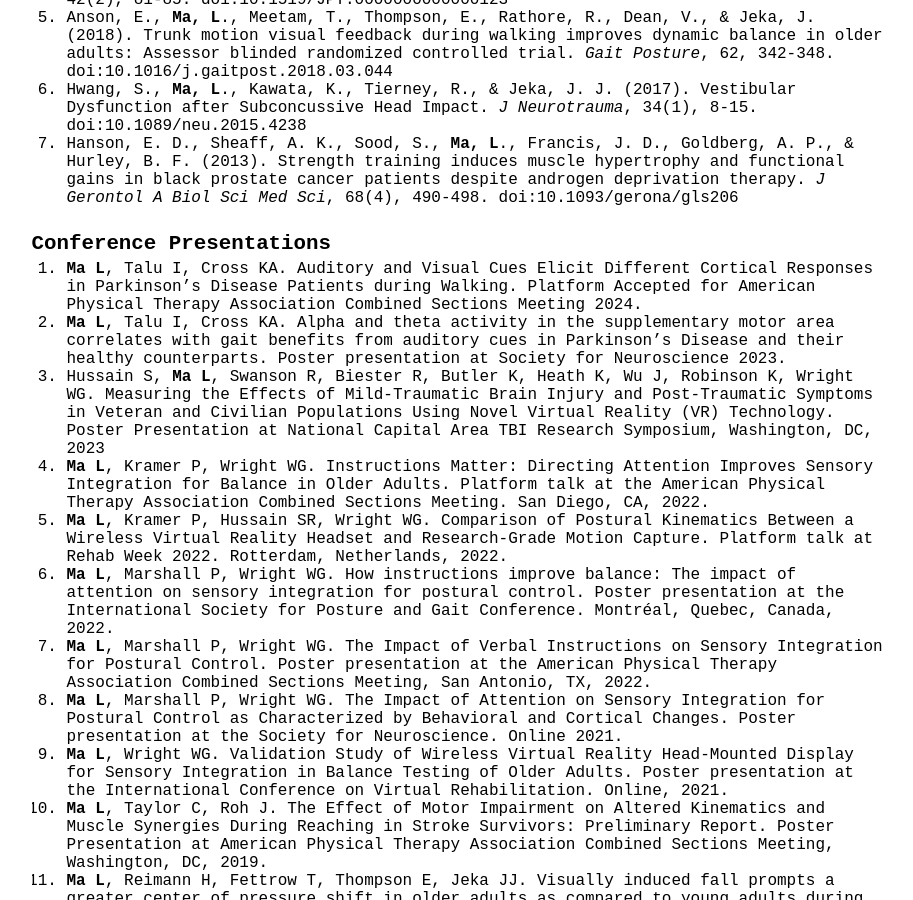
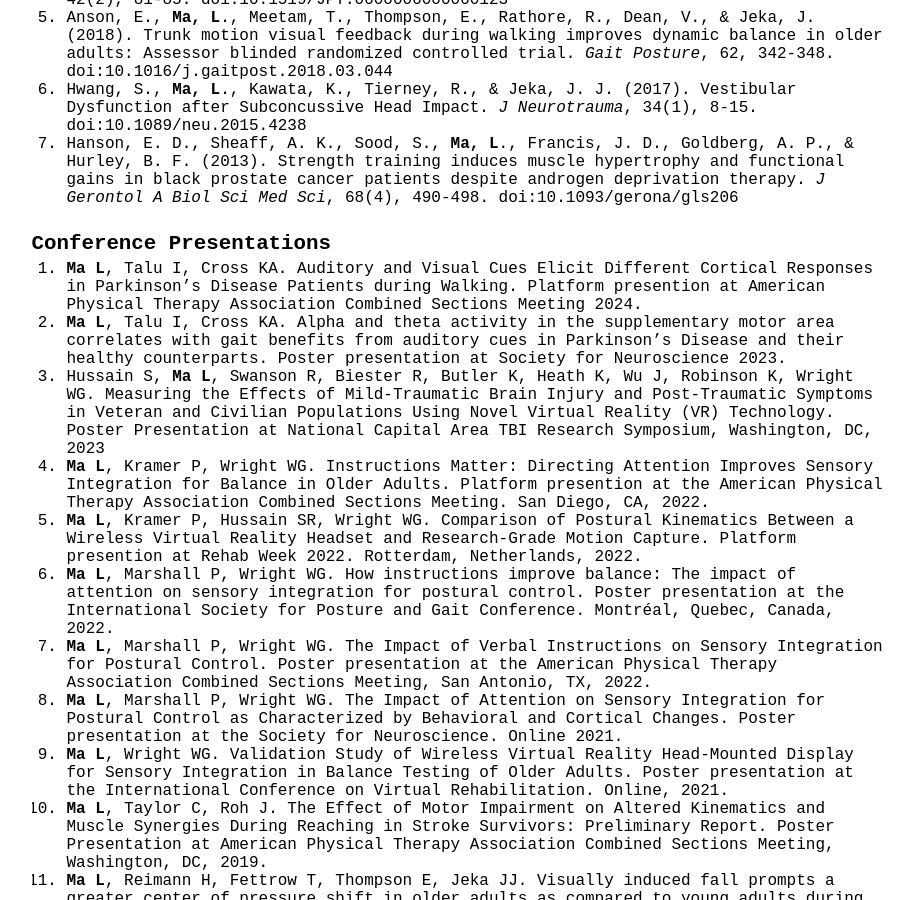
Before and after one commit to leima1/leima1.github.io, a Jekyll site: the page built from pages/cv.md, in a window 1280 px wide and 900 px high, scrolled down 720 px. Shown: the whole window, without its empty margins (181-1094 px from the left). Built offline with Jekyll 4.4.1, drawn with Linux system fonts in a browser that asks for light colours; some of the changed text lies outside the part shown.

Commit message:
Update cv.md

```diff
--- a/pages/cv.md
+++ b/pages/cv.md
@@ -34,11 +34,11 @@ permalink: /cv/
 <p>&nbsp;</p>
 
 ## Conference Presentations
-1.	**Ma L**, Talu I, Cross KA. Auditory and Visual Cues Elicit Different Cortical Responses in Parkinson's Disease Patients during Walking. Platform Accepted for American Physical Therapy Association Combined Sections Meeting 2024.
+1.	**Ma L**, Talu I, Cross KA. Auditory and Visual Cues Elicit Different Cortical Responses in Parkinson's Disease Patients during Walking. Platform presention at American Physical Therapy Association Combined Sections Meeting 2024.
 2.	**Ma L**, Talu I, Cross KA. Alpha and theta activity in the supplementary motor area correlates with gait benefits from auditory cues in Parkinson's Disease and their healthy counterparts. Poster presentation at Society for Neuroscience 2023.
 3.	Hussain S, **Ma L**, Swanson R, Biester R, Butler K, Heath K, Wu J, Robinson K, Wright WG. Measuring the Effects of Mild-Traumatic Brain Injury and Post-Traumatic Symptoms in Veteran and Civilian Populations Using Novel Virtual Reality (VR) Technology. Poster Presentation at National Capital Area TBI Research Symposium, Washington, DC, 2023
-4.	**Ma L**, Kramer P, Wright WG. Instructions Matter: Directing Attention Improves Sensory Integration for Balance in Older Adults. Platform talk at the American Physical Therapy Association Combined Sections Meeting. San Diego, CA, 2022.
-5.	**Ma L**, Kramer P, Hussain SR, Wright WG. Comparison of Postural Kinematics Between a Wireless Virtual Reality Headset and Research-Grade Motion Capture. Platform talk at Rehab Week 2022. Rotterdam, Netherlands, 2022.
+4.	**Ma L**, Kramer P, Wright WG. Instructions Matter: Directing Attention Improves Sensory Integration for Balance in Older Adults. Platform presention at the American Physical Therapy Association Combined Sections Meeting. San Diego, CA, 2022.
+5.	**Ma L**, Kramer P, Hussain SR, Wright WG. Comparison of Postural Kinematics Between a Wireless Virtual Reality Headset and Research-Grade Motion Capture. Platform presention at Rehab Week 2022. Rotterdam, Netherlands, 2022.
 6.	**Ma L**, Marshall P, Wright WG. How instructions improve balance: The impact of attention on sensory integration for postural control. Poster presentation at the International Society for Posture and Gait Conference. Montréal, Quebec, Canada, 2022.
 7.	**Ma L**, Marshall P, Wright WG. The Impact of Verbal Instructions on Sensory Integration for Postural Control. Poster presentation at the American Physical Therapy Association Combined Sections Meeting, San Antonio, TX, 2022.
 8.	**Ma L**, Marshall P, Wright WG. The Impact of Attention on Sensory Integration for Postural Control as Characterized by Behavioral and Cortical Changes. Poster presentation at the Society for Neuroscience. Online 2021.
```
Also changed, not shown: other parts of pages/cv.md (+1 -0 lines).
